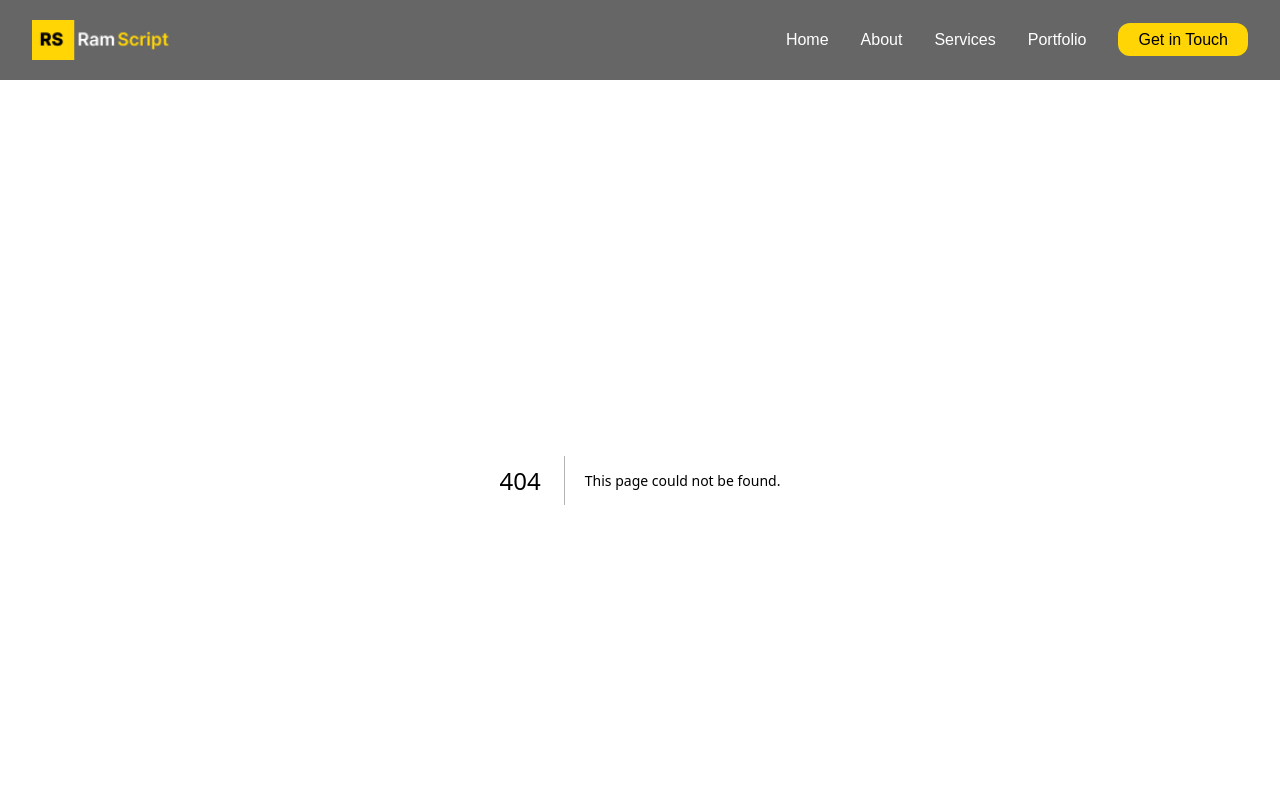
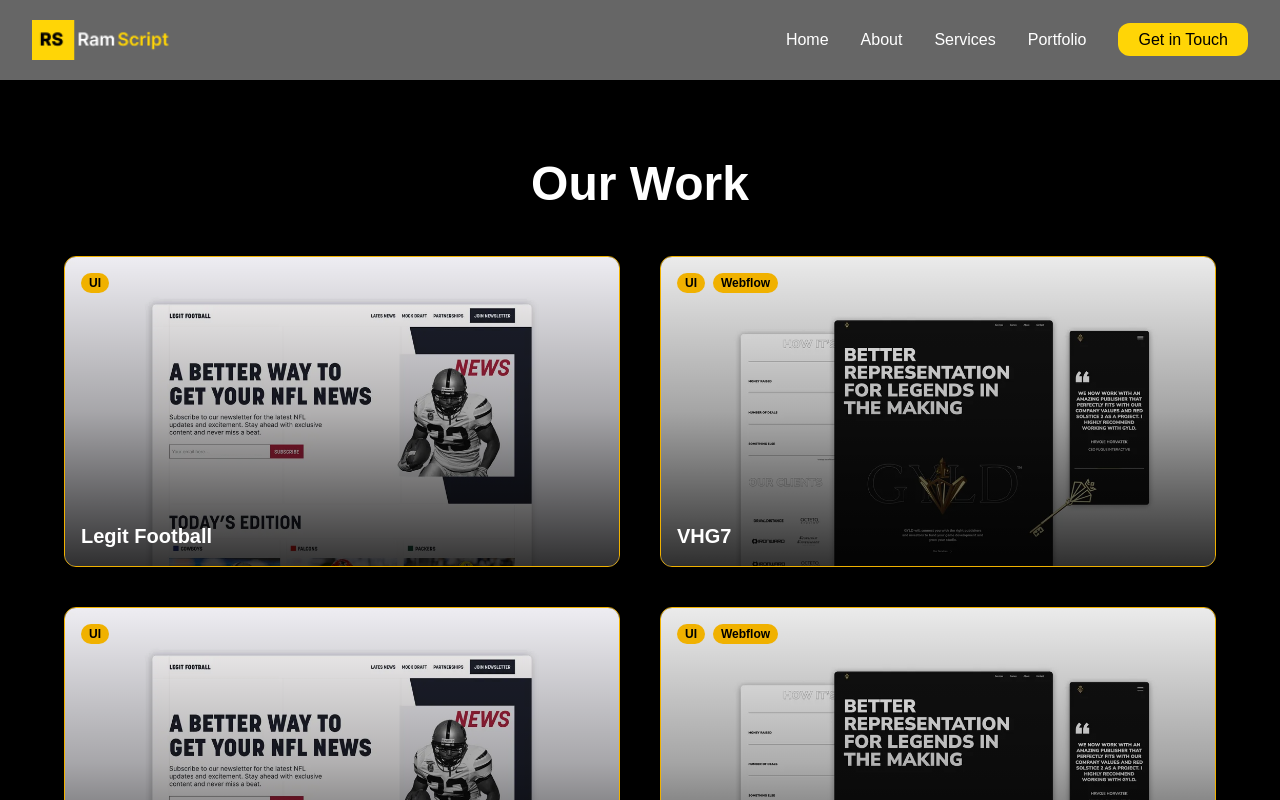
Before and after one commit to sanket5257/ramscript, a Next.js app: page /portfolio in a window 1280 px wide. Before the commit this address had no page. Shown: the top 800 px of the page. Built offline with nearby package versions, Linux system fonts and the light colour scheme.

Commit message:
portfoliio added

```diff
--- a/src/app/globals.css
+++ b/src/app/globals.css
@@ -11,6 +11,7 @@
   --font-sans: var(--font-geist-sans);
   --font-mono: var(--font-geist-mono);
 }
+
 
 @media (prefers-color-scheme: dark) {
   :root {
@@ -52,3 +53,18 @@ body {
     animation-delay: 0.4s;
   }
 }
+
+/* styles/globals.css */
+/* styles/globals.css */
+@keyframes rotate-smooth {
+  0% {
+    transform: rotate(0deg);
+  }
+  100% {
+    transform: rotate(360deg);
+  }
+}
+
+.animate-rotate-smooth {
+  animation: rotate-smooth 2s linear infinite;
+}
--- /dev/null
+++ b/src/app/portfolio/page.jsx
@@ -0,0 +1,111 @@
+'use client'
+import React, { useState } from 'react'
+
+const projects = [
+  {
+    title: 'Legit Football',
+    image: '/portfolio1.webp',
+    link: 'https://example.com/legit-football',
+    tags: ['UI'],
+  },
+  {
+    title: 'VHG7',
+    image: '/portfolio2.webp',
+    link: 'https://example.com/vhg7',
+    tags: ['UI', 'Webflow'],
+  },
+   {
+    title: 'Legit Football',
+    image: '/portfolio1.webp',
+    link: 'https://example.com/legit-football',
+    tags: ['UI'],
+  },
+  {
+    title: 'VHG7',
+    image: '/portfolio2.webp',
+    link: 'https://example.com/vhg7',
+    tags: ['UI', 'Webflow'],
+  },
+]
+
+export default function PortfolioSection() {
+  const [hoveredIndex, setHoveredIndex] = useState(null)
+  const [cursorPos, setCursorPos] = useState({ x: 0, y: 0 })
+
+  const handleMouseMove = (e) => {
+    setCursorPos({ x: e.nativeEvent.offsetX, y: e.nativeEvent.offsetY })
+  }
+
+  return (
+    <section className="bg-black text-white py-20 px-6">
+      <h1 className="text-5xl font-extrabold text-white mb-12 text-center">
+        Our Work
+      </h1>
+
+      <div className="grid md:grid-cols-2 gap-10 max-w-6xl mx-auto">
+        {projects.map((project, index) => (
+          <div
+            key={index}
+            className="relative group overflow-hidden rounded-xl border border-yellow-500"
+            onMouseEnter={() => setHoveredIndex(index)}
+            onMouseLeave={() => setHoveredIndex(null)}
+            onMouseMove={handleMouseMove}
+          >
+            <img
+              src={project.image}
+              alt={project.title}
+              className="w-full h-full object-cover transition duration-300 group-hover:scale-105"
+            />
+
+            <div className="absolute inset-0 bg-gradient-to-t from-black/80 via-black/30 to-transparent z-10" />
+
+            {/* Tags */}
+            <div className="absolute top-4 left-4 flex gap-2 z-20">
+              {project.tags.map((tag, idx) => (
+                <span
+                  key={idx}
+                  className="bg-yellow-500 text-black px-2 py-0.5 rounded-full text-xs font-semibold"
+                >
+                  {tag}
+                </span>
+              ))}
+            </div>
+
+            {/* Title */}
+            <div className="absolute bottom-4 left-4 z-20">
+              <h2 className="text-xl font-semibold">{project.title}</h2>
+            </div>
+
+            {/* Live Site Circle */}
+            {hoveredIndex === index && (
+              <div
+                className="absolute z-30 pointer-events-none"
+                style={{
+                  top: cursorPos.y - 40,
+                  left: cursorPos.x - 40,
+                }}
+              >
+              <div
+  className="w-20 h-20 bg-[#FFD506] rounded-full flex items-center justify-center text-sm text-black font-semibold animate-rotate-smooth"
+>
+  Live Site
+</div>
+
+
+
+              </div>
+            )}
+
+            {/* Clickable Layer */}
+            <a
+              href={project.link}
+              target="_blank"
+              rel="noopener noreferrer"
+              className="absolute inset-0 z-40"
+            />
+          </div>
+        ))}
+      </div>
+    </section>
+  )
+}
--- a/src/components/Navbar.jsx
+++ b/src/components/Navbar.jsx
@@ -47,7 +47,7 @@ export default function Navbar() {
             <NavItem label="What we do" href="/#services" onEnter={handleMouseEnter} onLeave={handleMouseLeave}>
               Services
             </NavItem>
-            <NavItem label="Our Work" href="/#projects" onEnter={handleMouseEnter} onLeave={handleMouseLeave}>
+            <NavItem label="Our Work" href="/portfolio" onEnter={handleMouseEnter} onLeave={handleMouseLeave}>
               Portfolio
             </NavItem>
             <NavItem label="Let's Talk" href="/#contact" onEnter={handleMouseEnter} onLeave={handleMouseLeave}>
@@ -85,7 +85,7 @@ export default function Navbar() {
             <Link href="/" passHref><span className="block text-white hover:text-[#FFD506] cursor-pointer">Home</span></Link>
             <Link href="/#about" passHref><span className="block text-white hover:text-[#FFD506] cursor-pointer">About</span></Link>
             <Link href="/#services" passHref><span className="block text-white hover:text-[#FFD506] cursor-pointer">Services</span></Link>
-            <Link href="/#projects" passHref><span className="block text-white hover:text-[#FFD506] cursor-pointer">Portfolio</span></Link>
+            <Link href="/portfolio" passHref><span className="block text-white hover:text-[#FFD506] cursor-pointer">Portfolio</span></Link>
             <Link href="/#contact" passHref>
               <span className="inline-block text-black bg-[#FFD506] px-4 py-2 rounded-xl hover:bg-[#e6c905] transition">Get in Touch</span>
             </Link>
```
Also changed, not shown: public/portfolio1.webp (added), public/portfolio2.webp (added).
